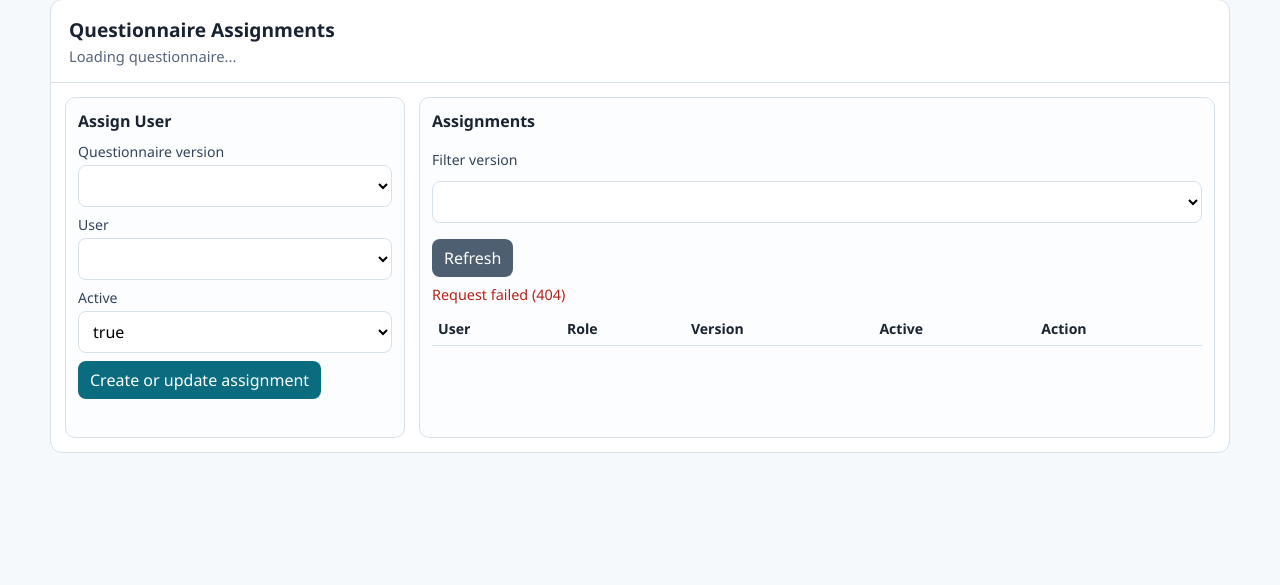
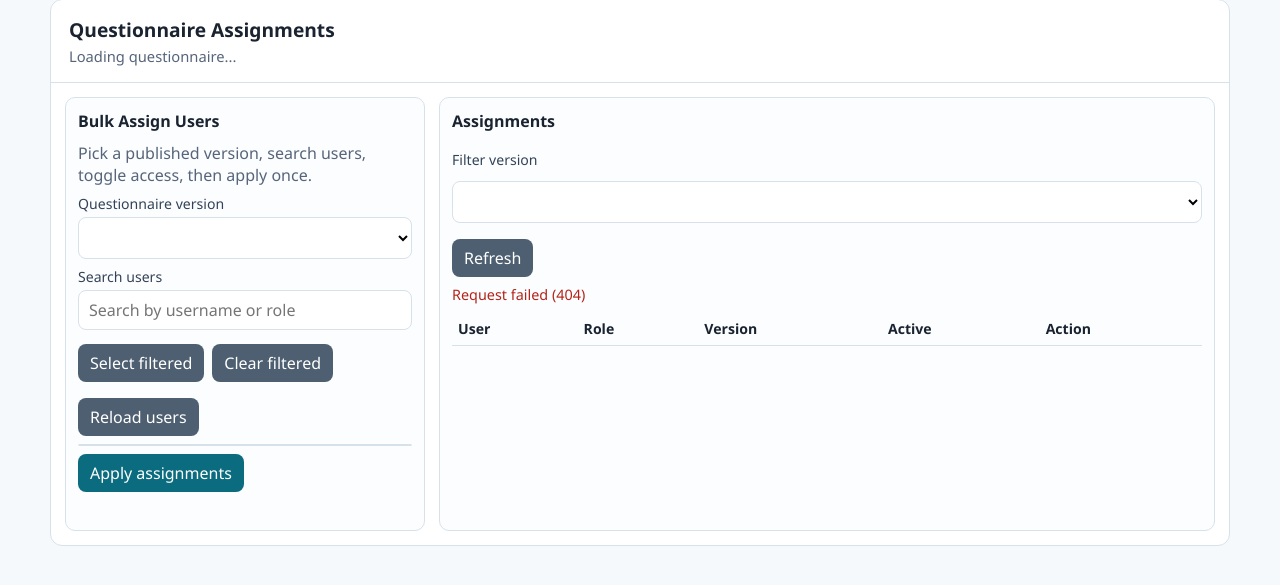
Before and after one commit to berenslab/medirater, a FastAPI app: template templates/questionnaire_assignments.html in a window 1280 px wide. Shown: the part 53-638 px from the top of the page. Run offline with FastAPI, Linux system fonts and the light colour scheme; the template is opened without the code that fills it: most values are stand-ins (such as "Sample title", 1, 10 or a date in 2020); lists and menus that the app fills with data are empty; parts of the project's set-up code (start-up, migrations or seed data) failed here and were passed over.

Commit message:
change: bulk assign users to questionaire

```diff
--- a/templates/questionnaire_assignments.html
+++ b/templates/questionnaire_assignments.html
@@ -51,7 +51,7 @@
       display: grid;
       gap: 14px;
       padding: 14px;
-      grid-template-columns: 340px 1fr;
+      grid-template-columns: 360px 1fr;
     }
     .card {
       border: 1px solid var(--border);
@@ -72,10 +72,10 @@
       font-size: 0.88rem;
       color: #334357;
     }
-    select, button {
+    select, button, input {
       font: inherit;
     }
-    select {
+    select, input[type="search"] {
       width: 100%;
       border: 1px solid var(--border);
       border-radius: 8px;
@@ -96,6 +96,39 @@
     .ok { color: var(--ok); }
     .err { color: var(--err); }
     .muted { color: var(--muted); }
+    .toggle-list {
+      margin-top: 8px;
+      border: 1px solid var(--border);
+      border-radius: 8px;
+      background: #fff;
+      max-height: 380px;
+      overflow: auto;
+      display: grid;
+      gap: 0;
+    }
+    .toggle-item {
+      display: flex;
+      gap: 8px;
+      align-items: flex-start;
+      padding: 8px;
+      border-bottom: 1px solid #edf2f6;
+    }
+    .toggle-item:last-child {
+      border-bottom: 0;
+    }
+    .toggle-item input {
+      margin-top: 2px;
+      width: auto;
+    }
+    .toggle-name {
+      font-size: 0.9rem;
+      font-weight: 600;
+      color: #253447;
+    }
+    .toggle-role {
+      font-size: 0.82rem;
+      color: var(--muted);
+    }
     table {
       width: 100%;
       border-collapse: collapse;
@@ -137,21 +170,25 @@
 
     <section class="content">
       <article class="card">
-        <h2>Assign User</h2>
+        <h2>Bulk Assign Users</h2>
+        <p class="muted" style="margin:0 0 8px;">Pick a published version, search users, toggle access, then apply once.</p>
 
         <label for="assign-version">Questionnaire version</label>
         <select id="assign-version"></select>
 
-        <label for="assign-user">User</label>
-        <select id="assign-user"></select>
+        <label for="assign-search">Search users</label>
+        <input id="assign-search" type="search" placeholder="Search by username or role" />
 
-        <label for="assign-active">Active</label>
-        <select id="assign-active">
-          <option value="true">true</option>
-          <option value="false">false</option>
-        </select>
+        <div class="row" style="margin-top:6px;">
+          <button id="select-filtered-btn" type="button" class="secondary">Select filtered</button>
+          <button id="clear-filtered-btn" type="button" class="secondary">Clear filtered</button>
+          <button id="refresh-users-btn" type="button" class="secondary">Reload users</button>
+        </div>
 
-        <button id="assign-btn">Create or update assignment</button>
+        <div id="selection-summary" class="muted" style="margin-top:8px;"></div>
+        <div id="user-toggle-list" class="toggle-list"></div>
+
+        <button id="apply-bulk-btn" type="button">Apply assignments</button>
         <div id="assign-status" class="status"></div>
       </article>
 
@@ -187,6 +224,7 @@
       assignableVersions: [],
       users: [],
       assignments: [],
+      bulkSelectedUsernames: new Set(),
     };
 
     function setStatus(id, message, ok) {
@@ -216,9 +254,22 @@
       return data;
     }
 
+    function getFilteredUsers() {
+      const keyword = (document.getElementById("assign-search").value || "").trim().toLowerCase();
+      if (!keyword) {
+        return state.users;
+      }
+      return state.users.filter((user) => (
+        user.username.toLowerCase().includes(keyword) || user.role.toLowerCase().includes(keyword)
+      ));
+    }
+
     function renderVersionSelects() {
       const assignVersion = document.getElementById("assign-version");
       const filterVersion = document.getElementById("filter-version");
+      const previousAssignVersion = assignVersion.value;
+      const previousFilterVersion = filterVersion.value;
+
       assignVersion.innerHTML = "";
       filterVersion.innerHTML = "";
 
@@ -249,26 +300,73 @@
         option.textContent = `v${version.version_number} (${version.status})`;
         filterVersion.appendChild(option);
       }
+
+      const hasAssignable = state.assignableVersions.some((item) => item.id === previousAssignVersion);
+      if (hasAssignable) {
+        assignVersion.value = previousAssignVersion;
+      }
+
+      const hasFilterVersion = state.versions.some((item) => item.id === previousFilterVersion);
+      if (hasFilterVersion || previousFilterVersion === "") {
+        filterVersion.value = previousFilterVersion;
+      } else if (state.assignableVersions.length) {
+        filterVersion.value = state.assignableVersions[0].id;
+      }
     }
 
-    function renderUserSelect() {
-      const select = document.getElementById("assign-user");
-      select.innerHTML = "";
+    function renderSelectionSummary() {
+      const summary = document.getElementById("selection-summary");
+      const filteredCount = getFilteredUsers().length;
+      summary.textContent = `${state.bulkSelectedUsernames.size} selected of ${state.users.length} users (${filteredCount} shown)`;
+    }
+
+    function renderUserToggleList() {
+      const list = document.getElementById("user-toggle-list");
+      const filteredUsers = getFilteredUsers();
+      list.innerHTML = "";
 
       if (!state.users.length) {
-        const option = document.createElement("option");
-        option.value = "";
-        option.textContent = "No active users";
-        select.appendChild(option);
+        list.innerHTML = '<div class="toggle-item muted">No active users available.</div>';
+        renderSelectionSummary();
         return;
       }
 
-      for (const user of state.users) {
-        const option = document.createElement("option");
-        option.value = user.username;
-        option.textContent = `${user.username} (${user.role})`;
-        select.appendChild(option);
+      if (!filteredUsers.length) {
+        list.innerHTML = '<div class="toggle-item muted">No users match this search.</div>';
+        renderSelectionSummary();
+        return;
       }
+
+      for (const user of filteredUsers) {
+        const row = document.createElement("label");
+        row.className = "toggle-item";
+        const checked = state.bulkSelectedUsernames.has(user.username) ? "checked" : "";
+        row.innerHTML = `
+          <input type="checkbox" data-user-toggle="${user.username}" ${checked} />
+          <div>
+            <div class="toggle-name">${user.username}</div>
+            <div class="toggle-role">${user.role}</div>
+          </div>
+        `;
+        list.appendChild(row);
+      }
+
+      for (const checkbox of list.querySelectorAll("[data-user-toggle]")) {
+        checkbox.addEventListener("change", (event) => {
+          const username = event.currentTarget.getAttribute("data-user-toggle");
+          if (!username) {
+            return;
+          }
+          if (event.currentTarget.checked) {
+            state.bulkSelectedUsernames.add(username);
+          } else {
+            state.bulkSelectedUsernames.delete(username);
+          }
+          renderSelectionSummary();
+        });
+      }
+
+      renderSelectionSummary();
     }
 
     function renderAssignments() {
@@ -305,6 +403,7 @@
             });
             setStatus("list-status", "Assignment updated.", true);
             await loadAssignments();
+            await loadBulkSelection();
           } catch (error) {
             setStatus("list-status", error.message || String(error), false);
           }
@@ -322,7 +421,26 @@
     async function loadAssignableUsers() {
       const users = await requestJson("/api/admin/assignment-target-users");
       state.users = users || [];
-      renderUserSelect();
+      renderUserToggleList();
+    }
+
+    async function loadBulkSelection() {
+      const versionId = document.getElementById("assign-version").value;
+      if (!versionId) {
+        state.bulkSelectedUsernames = new Set();
+        renderUserToggleList();
+        return;
+      }
+
+      const query = new URLSearchParams();
+      query.set("questionnaire_id", QUESTIONNAIRE_ID);
+      query.set("questionnaire_version_id", versionId);
+      const items = await requestJson(`/api/admin/assignments?${query.toString()}`);
+      const selected = new Set(
+        (items || []).filter((item) => item.is_active).map((item) => item.username)
+      );
+      state.bulkSelectedUsernames = selected;
+      renderUserToggleList();
     }
 
     async function loadAssignments() {
@@ -343,34 +461,46 @@
       }
     }
 
-    async function createOrUpdateAssignment() {
+    async function applyBulkAssignments() {
       try {
         const versionId = document.getElementById("assign-version").value;
-        const username = document.getElementById("assign-user").value;
-        const isActive = document.getElementById("assign-active").value === "true";
-
         if (!versionId) {
           throw new Error("Select a published version first.");
         }
-        if (!username) {
-          throw new Error("Select a target user first.");
-        }
 
-        await requestJson("/api/admin/assignments", {
-          method: "POST",
+        const response = await requestJson("/api/admin/assignments/bulk", {
+          method: "PUT",
           headers: { "Content-Type": "application/json" },
           body: JSON.stringify({
-            target_username: username,
             questionnaire_version_id: versionId,
-            is_active: isActive,
+            active_usernames: Array.from(state.bulkSelectedUsernames),
+            scope_usernames: state.users.map((item) => item.username),
           }),
         });
 
-        setStatus("assign-status", "Assignment saved.", true);
+        setStatus(
+          "assign-status",
+          `Applied. created=${response.created_count}, updated=${response.updated_count}, deactivated=${response.deactivated_count}, unchanged=${response.unchanged_count}.`,
+          true,
+        );
+
         await loadAssignments();
+        await loadBulkSelection();
       } catch (error) {
         setStatus("assign-status", error.message || String(error), false);
       }
+    }
+
+    function selectFilteredUsers(checked) {
+      const filteredUsers = getFilteredUsers();
+      for (const user of filteredUsers) {
+        if (checked) {
+          state.bulkSelectedUsernames.add(user.username);
+        } else {
+          state.bulkSelectedUsernames.delete(user.username);
+        }
+      }
+      renderUserToggleList();
     }
 
     async function init() {
@@ -382,12 +512,28 @@
 
       await loadQuestionnaireMeta();
       await loadAssignableUsers();
+      await loadBulkSelection();
       await loadAssignments();
     }
 
     document.getElementById("refresh-btn").addEventListener("click", loadAssignments);
     document.getElementById("filter-version").addEventListener("change", loadAssignments);
-    document.getElementById("assign-btn").addEventListener("click", createOrUpdateAssignment);
+
+    document.getElementById("assign-version").addEventListener("change", async () => {
+      const versionId = document.getElementById("assign-version").value;
+      document.getElementById("filter-version").value = versionId || "";
+      await loadBulkSelection();
+      await loadAssignments();
+    });
+
+    document.getElementById("assign-search").addEventListener("input", renderUserToggleList);
+    document.getElementById("select-filtered-btn").addEventListener("click", () => selectFilteredUsers(true));
+    document.getElementById("clear-filtered-btn").addEventListener("click", () => selectFilteredUsers(false));
+    document.getElementById("refresh-users-btn").addEventListener("click", async () => {
+      await loadAssignableUsers();
+      await loadBulkSelection();
+    });
+    document.getElementById("apply-bulk-btn").addEventListener("click", applyBulkAssignments);
 
     init().catch((error) => {
       setStatus("list-status", error.message || String(error), false);
```
Also changed, not shown: app/routers/admin.py (+159 -20 lines), app/schemas.py (+16 -0 lines), tests/test_assignment_and_answer_access.py (+70 -0 lines).
